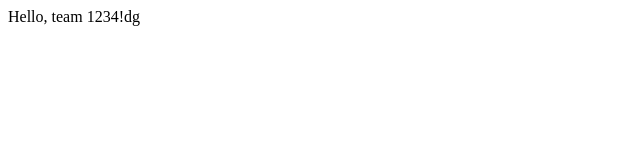
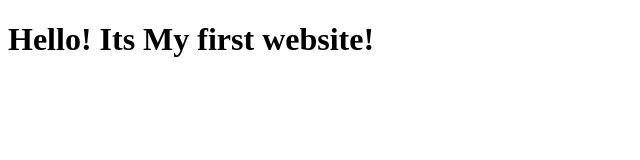
Before and after one commit to diaheol/g-project, a plain HTML site: page index.html in a window 1280 px wide. Shown: the whole page, without its empty margins (0-640 px from the left). Drawn offline with Linux system fonts and the light colour scheme.

Commit message:
Add index.html file

```diff
--- a/index.html
+++ b/index.html
@@ -6,7 +6,6 @@
     <title>Document</title>
 </head>
 <body>
-    Hello, team 1234!dg
-
+    <h1>Hello! Its My first website!</h1>
 </body>
 </html>
```
